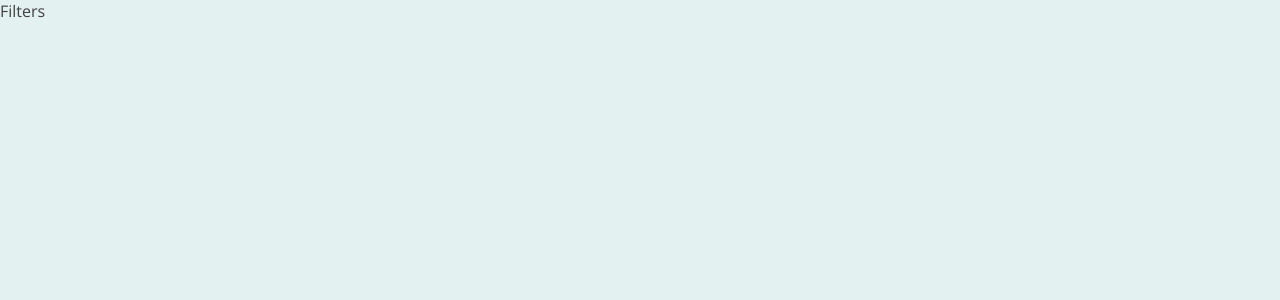
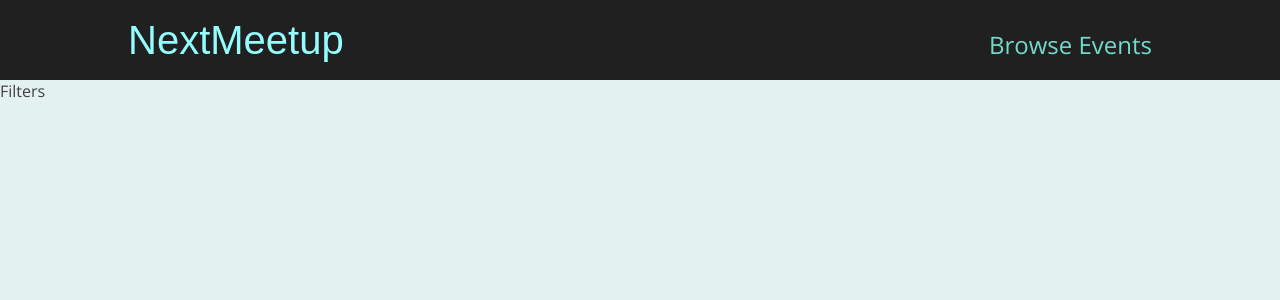
Before and after one commit to jardadev/NextMeetup, a Next.js app: page /events in a window 1280 px wide. Shown: the top 300 px of the page. Built offline with nearby package versions, Linux system fonts and the light colour scheme.

Commit message:
refactor wrap root component in Layout component

```diff
--- a/pages/_app.js
+++ b/pages/_app.js
@@ -1,7 +1,12 @@
-import '../styles/globals.css'
+import '../styles/globals.css';
+import Layout from '../components/layout/Layout';
 
 function MyApp({ Component, pageProps }) {
-  return <Component {...pageProps} />
+	return (
+		<Layout>
+			<Component {...pageProps} />
+		</Layout>
+	);
 }
 
-export default MyApp
+export default MyApp;
```
